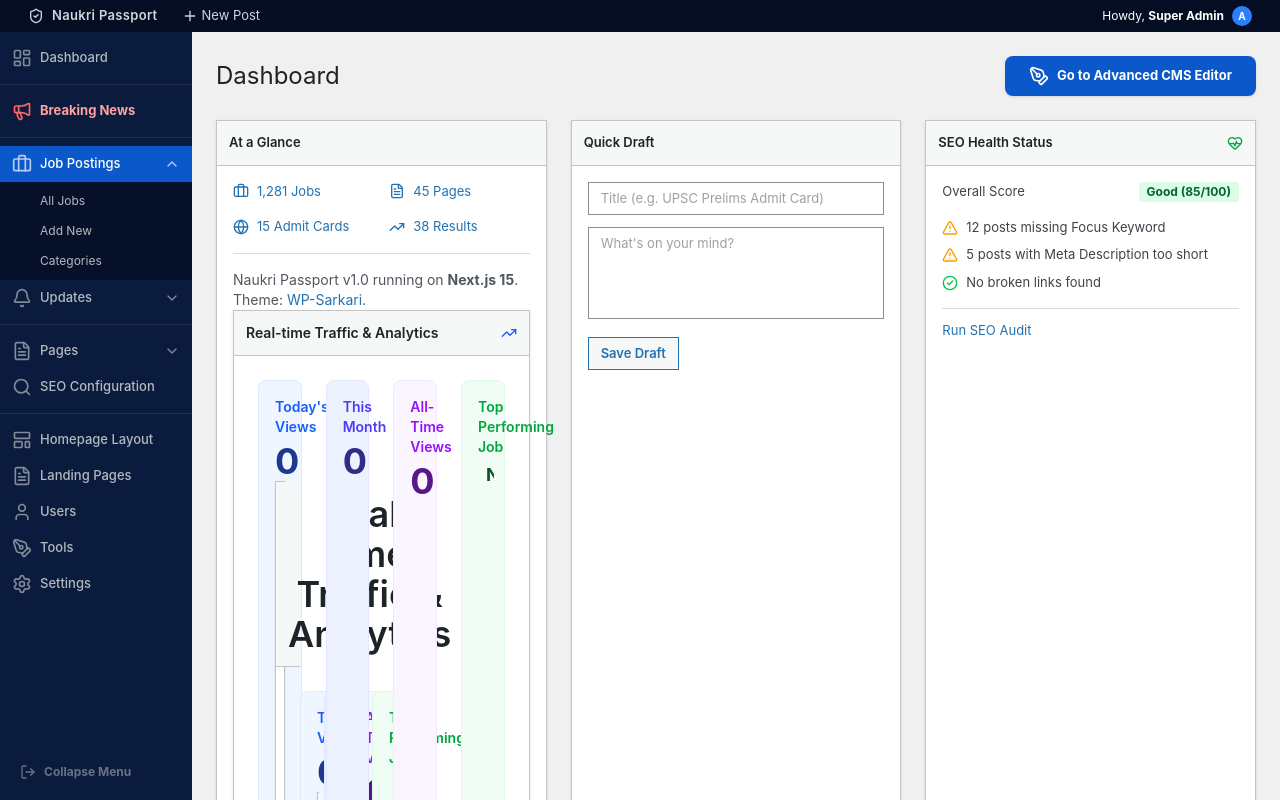
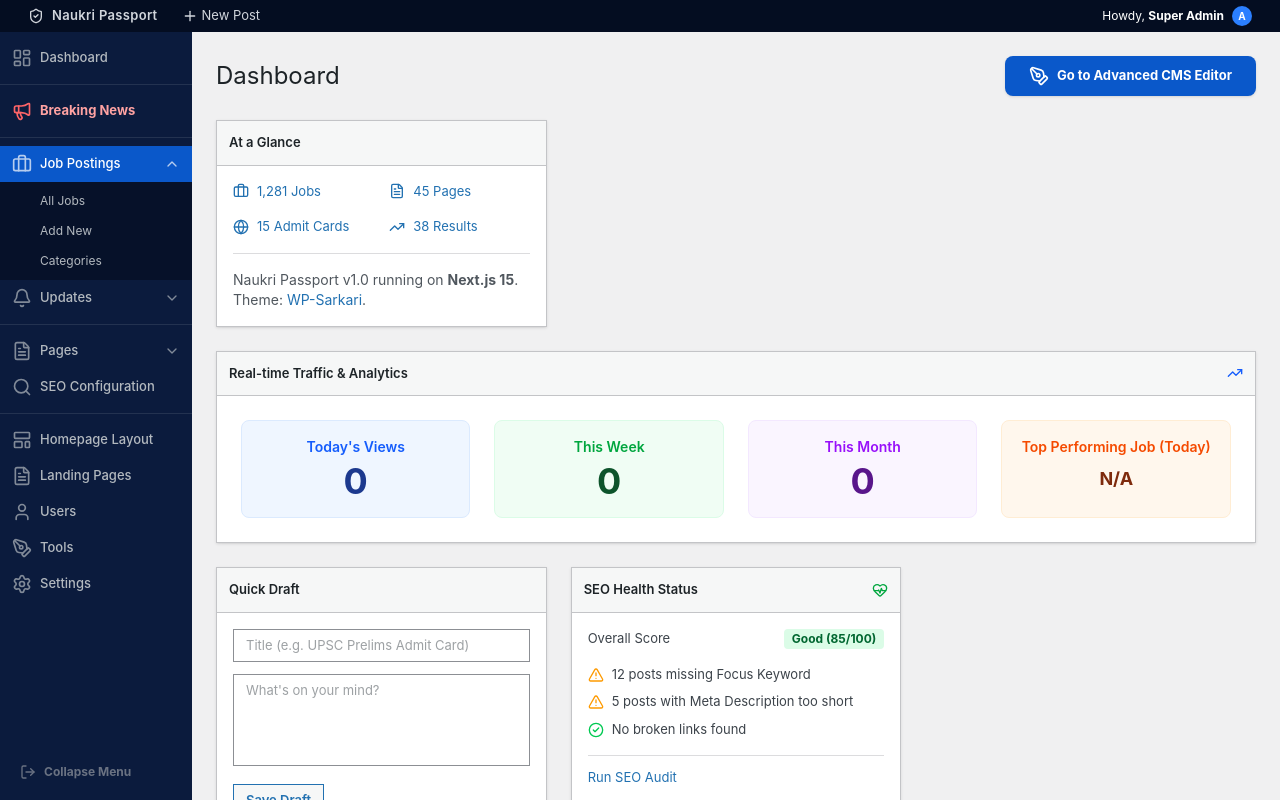
Before and after one commit to sarkaripassport/sarkaripassport, a Next.js app: page /admin in a window 1280 px wide. Built offline with nearby package versions, Linux system fonts and the light colour scheme.

Commit message:
fix(critical): resolve duplicate analytics states properly

```diff
--- a/src/app/admin/page.tsx
+++ b/src/app/admin/page.tsx
@@ -15,7 +15,6 @@ export default function AdminDashboard() {
       .then(data => setAnalytics(data))
       .catch(e => console.error(e));
   }, []);
-
 
   return (
     <div className="p-4 sm:p-6 max-w-[1400px]">
@@ -51,52 +50,9 @@ export default function AdminDashboard() {
             </div>
             <div className="mt-4 pt-4 border-t border-[#dcdcde] text-sm text-[#50575e]">
               Naukri Passport v1.0 running on <strong>Next.js 15</strong>. Theme: <span className="text-[#2271b1]">WP-Sarkari</span>.
-
-
-        {/* Real-time Analytics Widget */}
-        <div className="bg-white border border-[#c3c4c7] shadow-sm flex flex-col xl:col-span-3">
-          <div className="p-3 border-b border-[#c3c4c7] bg-[#f6f7f7] flex justify-between items-center">
-            <h2 className="font-semibold text-[#1d2327]">Real-time Traffic & Analytics</h2>
-            <TrendingUp className="w-4 h-4 text-blue-600" />
+            </div>
           </div>
-          <div className="p-6">
-            {!analytics ? (
-              <div className="text-sm text-gray-500">Loading metrics...</div>
-            ) : (
-              <div className="grid grid-cols-1 md:grid-cols-4 gap-6">
-                <div className="bg-blue-50 rounded-lg p-4 text-center border border-blue-100">
-                  <div className="text-sm text-blue-600 font-semibold mb-1">Today's Views</div>
-                  <div className="text-4xl font-bold text-blue-900">{analytics.global.daily['2026-07-07'] || 0}
-
-        {/* Real-time Analytics Widget */}
-        <div className="bg-white border border-[#c3c4c7] shadow-sm flex flex-col xl:col-span-3">
-          <div className="p-3 border-b border-[#c3c4c7] bg-[#f6f7f7] flex justify-between items-center">
-            <h2 className="font-semibold text-[#1d2327]">Real-time Traffic & Analytics</h2>
-            <TrendingUp className="w-4 h-4 text-blue-600" />
-          </div>
-          <div className="p-6">
-            {!analytics ? (
-              <div className="text-sm text-gray-500">Loading metrics...</div>
-            ) : (
-              <div className="grid grid-cols-1 md:grid-cols-4 gap-6">
-                <div className="bg-blue-50 rounded-lg p-4 text-center border border-blue-100">
-                  <div className="text-sm text-blue-600 font-semibold mb-1">Today's Views</div>
-                  <div className="text-4xl font-bold text-blue-900">{analytics.global.daily['2026-07-07'] || 0}
-
-        {/* Real-time Analytics Widget */}
-        <div className="bg-white border border-[#c3c4c7] shadow-sm flex flex-col xl:col-span-3">
-          <div className="p-3 border-b border-[#c3c4c7] bg-[#f6f7f7] flex justify-between items-center">
-            <h2 className="font-semibold text-[#1d2327]">Real-time Traffic & Analytics</h2>
-            <TrendingUp className="w-4 h-4 text-blue-600" />
-          </div>
-          <div className="p-6">
-            {!analytics ? (
-              <div className="text-sm text-gray-500">Loading metrics...</div>
-            ) : (
-              <div className="grid grid-cols-1 md:grid-cols-4 gap-6">
-                <div className="bg-blue-50 rounded-lg p-4 text-center border border-blue-100">
-                  <div className="text-sm text-blue-600 font-semibold mb-1">Today's Views</div>
-                  <div className="text-4xl font-bold text-blue-900">{analytics.global.daily['2026-07-07'] || 0}
+        </div>
 
         {/* Real-time Analytics Widget */}
         <div className="bg-white border border-[#c3c4c7] shadow-sm flex flex-col xl:col-span-3">
@@ -113,90 +69,23 @@ export default function AdminDashboard() {
                   <div className="text-sm text-blue-600 font-semibold mb-1">Today's Views</div>
                   <div className="text-4xl font-bold text-blue-900">{analytics.global.daily['2026-07-07'] || 0}</div>
                 </div>
-                <div className="bg-indigo-50 rounded-lg p-4 text-center border border-indigo-100">
-                  <div className="text-sm text-indigo-600 font-semibold mb-1">This Month</div>
-                  <div className="text-4xl font-bold text-indigo-900">{analytics.global.monthly['2026-07'] || 0}</div>
+                <div className="bg-green-50 rounded-lg p-4 text-center border border-green-100">
+                  <div className="text-sm text-green-600 font-semibold mb-1">This Week</div>
+                  <div className="text-4xl font-bold text-green-900">{analytics.global.weekly['2026-W28'] || 0}</div>
                 </div>
                 <div className="bg-purple-50 rounded-lg p-4 text-center border border-purple-100">
-                  <div className="text-sm text-purple-600 font-semibold mb-1">All-Time Views</div>
-                  <div className="text-4xl font-bold text-purple-900">{analytics.global.total || 0}</div>
+                  <div className="text-sm text-purple-600 font-semibold mb-1">This Month</div>
+                  <div className="text-4xl font-bold text-purple-900">{analytics.global.monthly['2026-07'] || 0}</div>
                 </div>
-                <div className="bg-green-50 rounded-lg p-4 text-center border border-green-100">
-                  <div className="text-sm text-green-600 font-semibold mb-1">Top Performing Job</div>
-                  <div className="text-lg font-bold text-green-900 truncate px-2" title={Object.keys(analytics.jobs)[0] || 'N/A'}>
-                    {Object.keys(analytics.jobs).sort((a, b) => analytics.jobs[b].total - analytics.jobs[a].total)[0] || 'N/A'}
+                <div className="bg-orange-50 rounded-lg p-4 text-center border border-orange-100">
+                  <div className="text-sm text-orange-600 font-semibold mb-1">Top Performing Job (Today)</div>
+                  <div className="text-lg font-bold text-orange-900 truncate mt-2">
+                    {Object.entries(analytics.jobs).sort((a:any, b:any) => (b[1].daily['2026-07-07']||0) - (a[1].daily['2026-07-07']||0))[0]?.[0] || 'N/A'}
                   </div>
                 </div>
               </div>
             )}
           </div>
-        </div>
-
-      </div>
-    </div>
-                <div className="bg-indigo-50 rounded-lg p-4 text-center border border-indigo-100">
-                  <div className="text-sm text-indigo-600 font-semibold mb-1">This Month</div>
-                  <div className="text-4xl font-bold text-indigo-900">{analytics.global.monthly['2026-07'] || 0}</div>
-                </div>
-                <div className="bg-purple-50 rounded-lg p-4 text-center border border-purple-100">
-                  <div className="text-sm text-purple-600 font-semibold mb-1">All-Time Views</div>
-                  <div className="text-4xl font-bold text-purple-900">{analytics.global.total || 0}</div>
-                </div>
-                <div className="bg-green-50 rounded-lg p-4 text-center border border-green-100">
-                  <div className="text-sm text-green-600 font-semibold mb-1">Top Performing Job</div>
-                  <div className="text-lg font-bold text-green-900 truncate px-2" title={Object.keys(analytics.jobs)[0] || 'N/A'}>
-                    {Object.keys(analytics.jobs).sort((a, b) => analytics.jobs[b].total - analytics.jobs[a].total)[0] || 'N/A'}
-                  </div>
-                </div>
-              </div>
-            )}
-          </div>
-        </div>
-
-      </div>
-    </div>
-                <div className="bg-indigo-50 rounded-lg p-4 text-center border border-indigo-100">
-                  <div className="text-sm text-indigo-600 font-semibold mb-1">This Month</div>
-                  <div className="text-4xl font-bold text-indigo-900">{analytics.global.monthly['2026-07'] || 0}</div>
-                </div>
-                <div className="bg-purple-50 rounded-lg p-4 text-center border border-purple-100">
-                  <div className="text-sm text-purple-600 font-semibold mb-1">All-Time Views</div>
-                  <div className="text-4xl font-bold text-purple-900">{analytics.global.total || 0}</div>
-                </div>
-                <div className="bg-green-50 rounded-lg p-4 text-center border border-green-100">
-                  <div className="text-sm text-green-600 font-semibold mb-1">Top Performing Job</div>
-                  <div className="text-lg font-bold text-green-900 truncate px-2" title={Object.keys(analytics.jobs)[0] || 'N/A'}>
-                    {Object.keys(analytics.jobs).sort((a, b) => analytics.jobs[b].total - analytics.jobs[a].total)[0] || 'N/A'}
-                  </div>
-                </div>
-              </div>
-            )}
-          </div>
-        </div>
-
-      </div>
-    </div>
-                <div className="bg-indigo-50 rounded-lg p-4 text-center border border-indigo-100">
-                  <div className="text-sm text-indigo-600 font-semibold mb-1">This Month</div>
-                  <div className="text-4xl font-bold text-indigo-900">{analytics.global.monthly['2026-07'] || 0}</div>
-                </div>
-                <div className="bg-purple-50 rounded-lg p-4 text-center border border-purple-100">
-                  <div className="text-sm text-purple-600 font-semibold mb-1">All-Time Views</div>
-                  <div className="text-4xl font-bold text-purple-900">{analytics.global.total || 0}</div>
-                </div>
-                <div className="bg-green-50 rounded-lg p-4 text-center border border-green-100">
-                  <div className="text-sm text-green-600 font-semibold mb-1">Top Performing Job</div>
-                  <div className="text-lg font-bold text-green-900 truncate px-2" title={Object.keys(analytics.jobs)[0] || 'N/A'}>
-                    {Object.keys(analytics.jobs).sort((a, b) => analytics.jobs[b].total - analytics.jobs[a].total)[0] || 'N/A'}
-                  </div>
-                </div>
-              </div>
-            )}
-          </div>
-        </div>
-
-      </div>
-    </div>
         </div>
 
         {/* Quick Draft Widget */}
@@ -294,39 +183,6 @@ export default function AdminDashboard() {
             </div>
           </div>
         </div>
-        {/* Real-time Analytics Widget */}
-        <div className="bg-white border border-[#c3c4c7] shadow-sm flex flex-col xl:col-span-3">
-          <div className="p-3 border-b border-[#c3c4c7] bg-[#f6f7f7] flex justify-between items-center">
-            <h2 className="font-semibold text-[#1d2327]">Real-time Traffic & Analytics</h2>
-            <TrendingUp className="w-4 h-4 text-blue-600" />
-          </div>
-          <div className="p-6">
-            {!analytics ? (
-              <div className="text-sm text-gray-500">Loading metrics...</div>
-            ) : (
-              <div className="grid grid-cols-1 md:grid-cols-4 gap-6">
-                <div className="bg-blue-50 rounded-lg p-4 text-center border border-blue-100">
-                  <div className="text-sm text-blue-600 font-semibold mb-1">Today's Views</div>
-                  <div className="text-4xl font-bold text-blue-900">{analytics?.global?.daily?.[new Date().toISOString().split('T')[0]] || 0}</div>
-                </div>
-                <div className="bg-indigo-50 rounded-lg p-4 text-center border border-indigo-100">
-                  <div className="text-sm text-indigo-600 font-semibold mb-1">This Month</div>
-                  <div className="text-4xl font-bold text-indigo-900">{analytics?.global?.monthly?.[new Date().toISOString().split('T')[0].substring(0, 7)] || 0}</div>
-                </div>
-                <div className="bg-purple-50 rounded-lg p-4 text-center border border-purple-100">
-                  <div className="text-sm text-purple-600 font-semibold mb-1">All-Time Views</div>
-                  <div className="text-4xl font-bold text-purple-900">{analytics?.global?.total || 0}</div>
-                </div>
-                <div className="bg-green-50 rounded-lg p-4 text-center border border-green-100">
-                  <div className="text-sm text-green-600 font-semibold mb-1">Top Performing Job</div>
-                  <div className="text-lg font-bold text-green-900 truncate px-2" title={Object.keys(analytics?.jobs || {})[0] || 'N/A'}>
-                    {Object.keys(analytics?.jobs || {}).sort((a, b) => analytics.jobs[b].total - analytics.jobs[a].total)[0] || 'N/A'}
-                  </div>
-                </div>
-              </div>
-            )}
-          </div>
-        </div>
 
       </div>
     </div>
```
